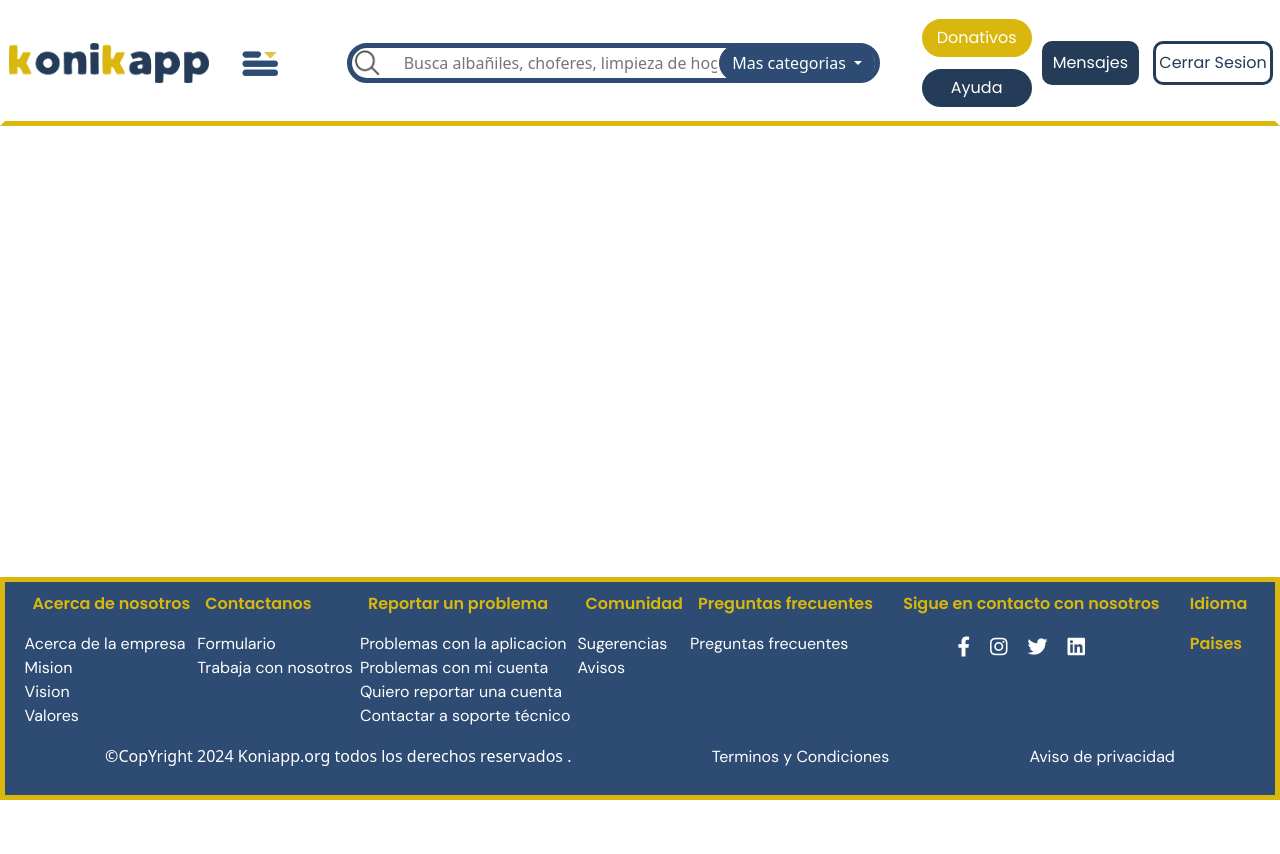
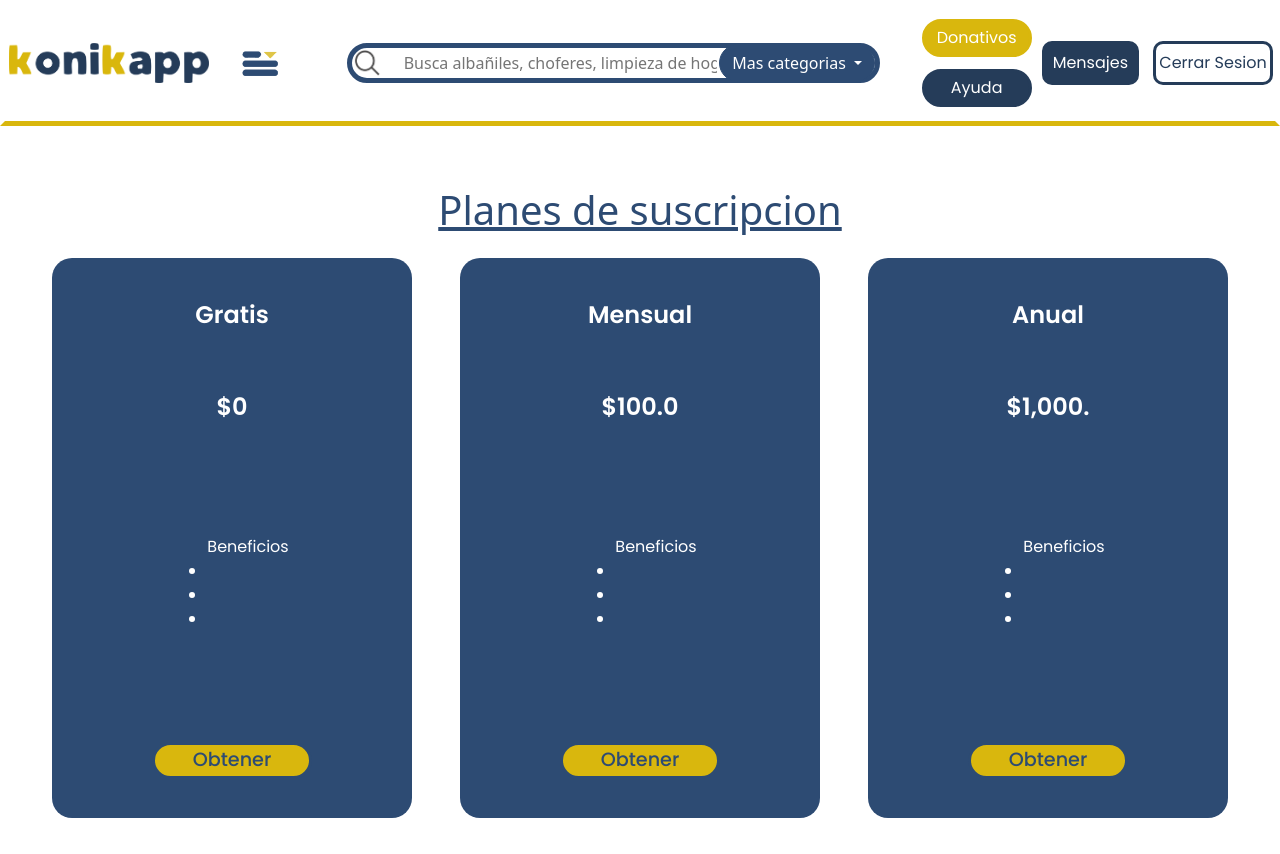
Before and after one commit to EyC11/Squad_Beans, a plain HTML site: page src/pages/suscripciones.html in a window 1280 px wide. Before the commit the page ends 800 px from the top, so only its background shows below. Drawn offline with nearby package versions, Linux system fonts and the light colour scheme.

Commit message:
se realizo la estructura de la pagina suscripciones

```diff
--- a/src/pages/suscripciones.html
+++ b/src/pages/suscripciones.html
@@ -4,15 +4,95 @@
     <meta charset="UTF-8">
     <meta name="viewport" content="width=device-width, initial-scale=1.0">
     <title>Suscripciones</title>
+    <!--Importacion Fuentes-->
+    <link href="https://fonts.googleapis.com/css2?family=DM+Sans:ital,opsz,wght@0,9..40,100..1000;1,9..40,100..1000&display=swap"
+    rel="stylesheet">
+    <link href="https://fonts.googleapis.com/css2?family=DM+Sans:ital,opsz,wght@0,9..40,100..1000;1,9..40,100..1000&family=Poppins:ital,wght@0,100;0,200;0,300;0,400;0,500;0,600;0,700;0,800;0,900;1,100;1,200;1,300;1,400;1,500;1,600;1,700;1,800;1,900&display=swap"
+    rel="stylesheet">
     <!--favicon-->
     <link rel="shortcut icon" href="../../public/assets/konijapp-logo.png" type="image/x-icon">
+    <link rel="stylesheet" href="../styles/suscripciones.css">
 </head>
 <body>
     <!-- Barra de navegación -->
     <div id="navbar--contenido"></div>
-    <!--scripts-->
-    <script src="../scripts/insertarNavBar.js"></script>
-    <script src="../scripts/footer.js"></script>
+
+   <main class="container--principal">
+        <h1>Planes de suscripcion</h1>
+
+        <div class="tarjetas--planes">
+            <section class="tarjeta--gratis">
+                <p class="titulos--tarjetas">
+                    Gratis
+                </p>
+
+                <p class="titulos--tarjetas">
+                    $0
+                </p>
+
+                <p class="titulos--tarjetas">
+                    <ul>Beneficios
+                        <li></li>
+                        <li></li>
+                        <li></li>
+                    </ul>
+                </p>
+                <button id="boton--gratis">Obtener</button>
+
+
+            </section>
+
+
+            <section class="tarjeta--mensual">
+                <p class="titulos--tarjetas">
+                    Mensual
+                </p>
+
+                <p class="titulos--tarjetas">
+                    $100.0
+                </p>
+
+                <p class="titulos--tarjetas">
+                    <ul>Beneficios
+                        <li></li>
+                        <li></li>
+                        <li></li>
+                    </ul>
+                </p>
+                <button id="boton--mensual">Obtener</button>
+
+            </section>
+
+
+            <section class="tarjeta--anual">
+                <p class="titulos--tarjetas">
+                    Anual
+                </p>
+
+
+
+                <p class="titulos--tarjetas">
+                    $1,000.
+                </p>
+
+                <p class="titulos--tarjetas">
+                    <ul>Beneficios
+                        <li></li>
+                        <li></li>
+                        <li></li>
+                    </ul>
+                </p>
+
+                <button id="boton--anual">Obtener</button>
+
+            </section>
+        </div>
+
+   </main>
+
+   <script src="../scripts/insertarNavBar.js"></script>
+
+
 
 </body>
 </html>
--- /dev/null
+++ b/src/styles/suscripciones.css
@@ -0,0 +1,99 @@
+/* XX-Large devices (larger desktops) */
+/* No media query since the xxl breakpoint has no upper bound on its width */
+
+body{
+    min-width:400px;
+}
+.container--principal{
+
+   /* border: solid black;*/
+    height: 100%;
+}
+.container--principal h1{
+    text-align: center;
+    color:#2D4B73;
+    /*background-color: yellow;*/
+    text-decoration: underline;
+}
+.tarjetas--planes{
+    display: flex;
+    flex-direction: row;
+    flex-wrap: wrap;
+    justify-content: space-evenly;
+   /* border: solid red;*/
+
+}
+
+.tarjetas--planes section{
+
+    width:45vh;
+    margin: 1rem;
+    border-radius: 20px;
+    background-color: #2D4B73;
+    text-align: center;
+    height: 70vh;
+    display: inline-flex;
+    flex-direction: column;
+    align-items: center;
+    justify-content: space-evenly;
+
+
+
+}
+.titulos--tarjetas{
+    font-family: "Poppins", sans-serif;
+    font-size: x-large;
+    font-weight: 600;
+    color: white;
+
+}
+.container--principal ul{
+    color: white;
+    font-family: "Poppins", sans-serif;
+    /*border: solid red;*/
+}
+main button{
+    color: #2D4B73;
+    background-color:#D9B70D ;
+    font-family:"Poppins", sans-serif ;
+    font-size: larger;
+    border-radius: 20px;
+    border:none;
+    font-weight: 500;
+    width: 20vh;
+    border: solid #2D4B73;
+ }
+ main button:hover{
+    color: #D9B70D;
+    background-color:#2D4B73 ;
+    border: solid #D9B70D;
+
+ }
+
+
+
+/* X-Large devices (large desktops, less than 1400px) */
+@media (max-width: 1399.98px) {
+    /* Estilos para dispositivos menores a 1400px */
+}
+
+/* Large devices (desktops, less than 1200px) */
+@media (max-width: 1199.98px) {
+    /* Estilos para dispositivos menores a 1200px */
+}
+
+/* Medium devices (tablets, less than 992px) */
+@media (max-width: 991.98px) {
+    /* Estilos para dispositivos menores a 992px */
+
+}
+
+/* Small devices (landscape phones, less than 768px) */
+@media (max-width: 767.98px) {
+    /* Estilos para dispositivos menores a 768px */
+}
+
+/* X-Small devices (portrait phones, less than 576px) */
+@media (max-width: 575.98px) {
+    /* Estilos para dispositivos menores a 576px */
+}
```
